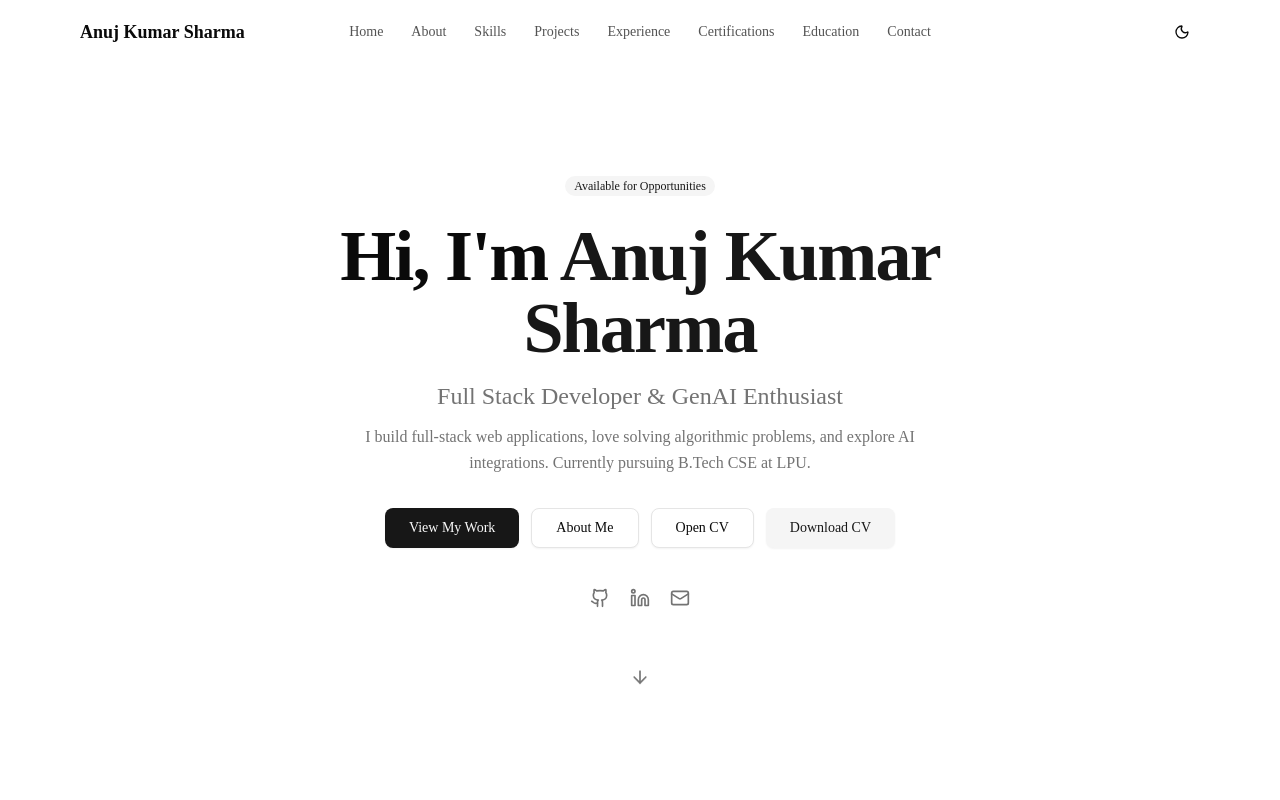
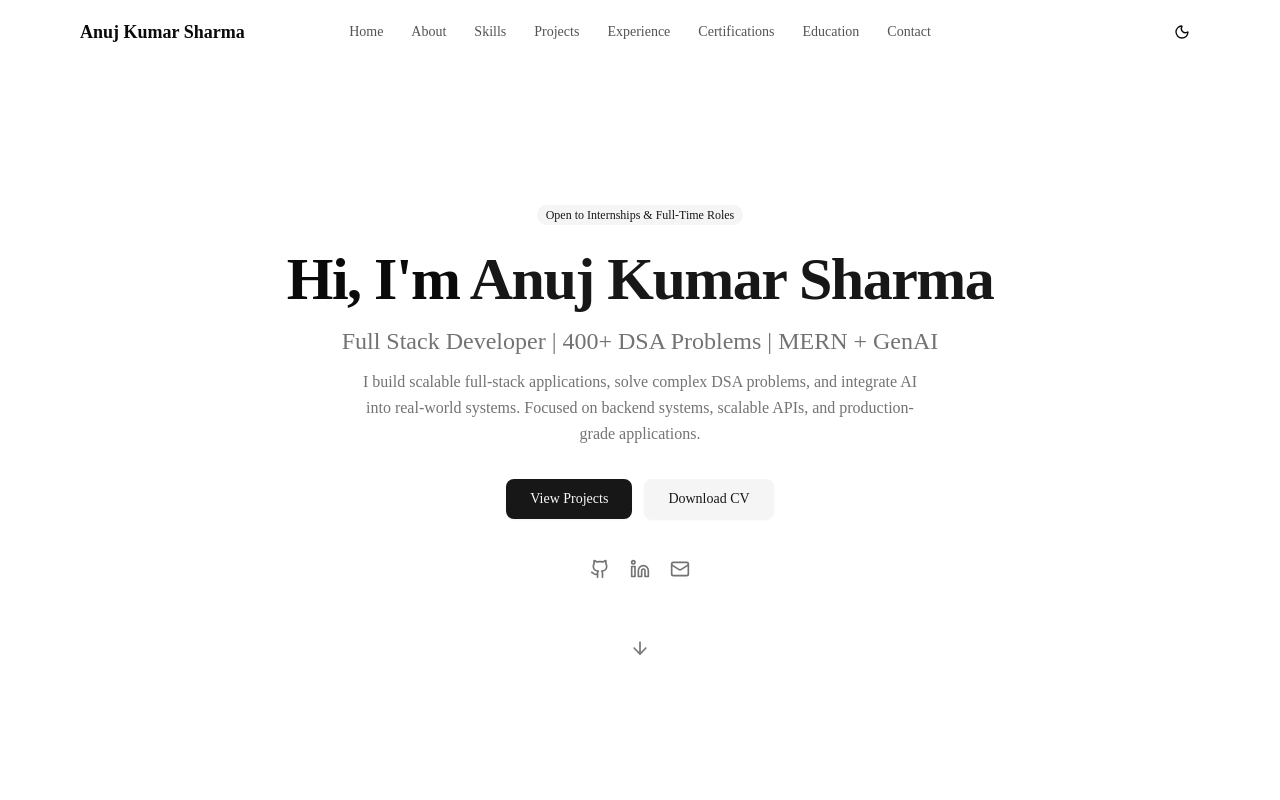
Before and after one commit to anuj308/Portfolio, a Next.js app: page / in a window 1280 px wide. Shown: the top 800 px of the page. Built offline with nearby package versions, Linux system fonts and the light colour scheme.

Commit message:
updated hero section

```diff
--- a/src/components/Hero.jsx
+++ b/src/components/Hero.jsx
@@ -11,36 +11,33 @@ export default function Hero() {
     >
       <div className="max-w-3xl mx-auto">
         <Badge variant="secondary" className="mb-6">
-          Available for Opportunities
+          Open to Internships & Full-Time Roles
         </Badge>
 
-        <h1 className="text-5xl md:text-7xl font-bold tracking-tight mb-4">
+        <h1 className="text-4xl md:text-6xl font-bold tracking-tight mb-4">
           Hi, I&apos;m{" "}
           <span className="text-primary">Anuj Kumar Sharma</span>
         </h1>
 
         <p className="text-xl md:text-2xl text-muted-foreground mb-3 font-medium">
-          Full Stack Developer &amp; GenAI Enthusiast
+          Full Stack Developer | 400+ DSA Problems | MERN + GenAI
         </p>
 
         <p className="text-muted-foreground max-w-xl mx-auto mb-8 leading-relaxed">
-          I build full-stack web applications, love solving algorithmic problems,
-          and explore AI integrations. Currently pursuing B.Tech CSE at LPU.
+          I build scalable full-stack applications, solve complex DSA problems, and integrate AI into real-world systems.
+          Focused on backend systems, scalable APIs, and production-grade applications.
         </p>
 
         <div className="flex items-center justify-center gap-3 mb-10 flex-wrap">
-          <Button asChild size="lg">
-            <a href="#projects">View My Work</a>
+          <Button asChild size="lg" className="transition-transform duration-200 hover:scale-105">
+            <a href="#projects">View Projects</a>
           </Button>
-          <Button variant="outline" size="lg" asChild>
-            <a href="#about">About Me</a>
-          </Button>
-          <Button variant="outline" size="lg" asChild>
-            <a href="/cvanujgeneral.pdf" target="_blank" rel="noopener noreferrer">
-              Open CV
-            </a>
-          </Button>
-          <Button variant="secondary" size="lg" asChild>
+          <Button
+            variant="secondary"
+            size="lg"
+            asChild
+            className="transition-transform duration-200 hover:scale-105"
+          >
             <a href="/cvanujgeneral.pdf" download>
               Download CV
             </a>
@@ -52,7 +49,7 @@ export default function Hero() {
             href="https://github.com/anuj308"
             target="_blank"
             rel="noopener noreferrer"
-            className="text-muted-foreground hover:text-foreground transition-colors"
+            className="text-muted-foreground hover:text-foreground transition-all duration-200 hover:scale-110"
             aria-label="GitHub"
           >
             <Github className="h-5 w-5" />
@@ -61,14 +58,14 @@ export default function Hero() {
             href="https://linkedin.com/in/anuj308"
             target="_blank"
             rel="noopener noreferrer"
-            className="text-muted-foreground hover:text-foreground transition-colors"
+            className="text-muted-foreground hover:text-foreground transition-all duration-200 hover:scale-110"
             aria-label="LinkedIn"
           >
             <Linkedin className="h-5 w-5" />
           </a>
           <a
             href="mailto:anujkumarsharma2023@gmail.com"
-            className="text-muted-foreground hover:text-foreground transition-colors"
+            className="text-muted-foreground hover:text-foreground transition-all duration-200 hover:scale-110"
             aria-label="Email"
           >
             <Mail className="h-5 w-5" />
```
